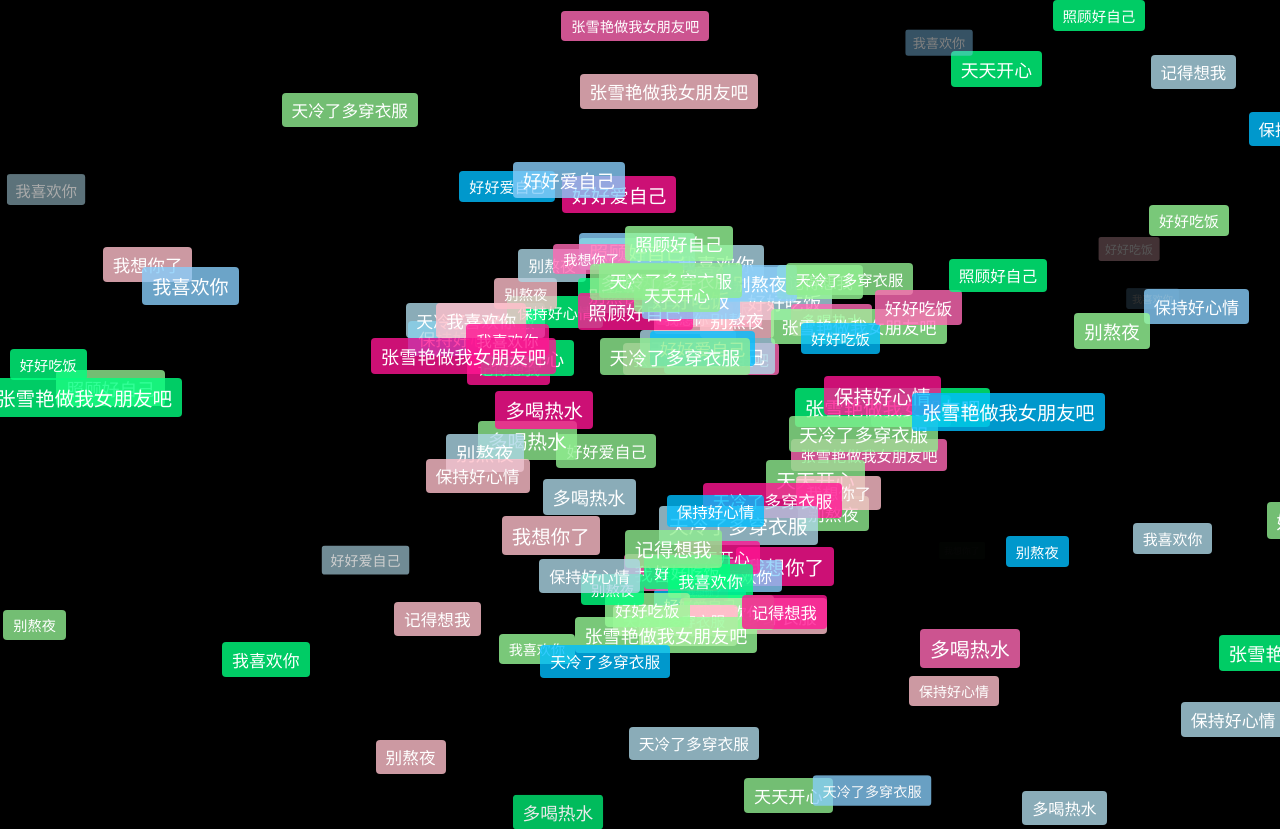
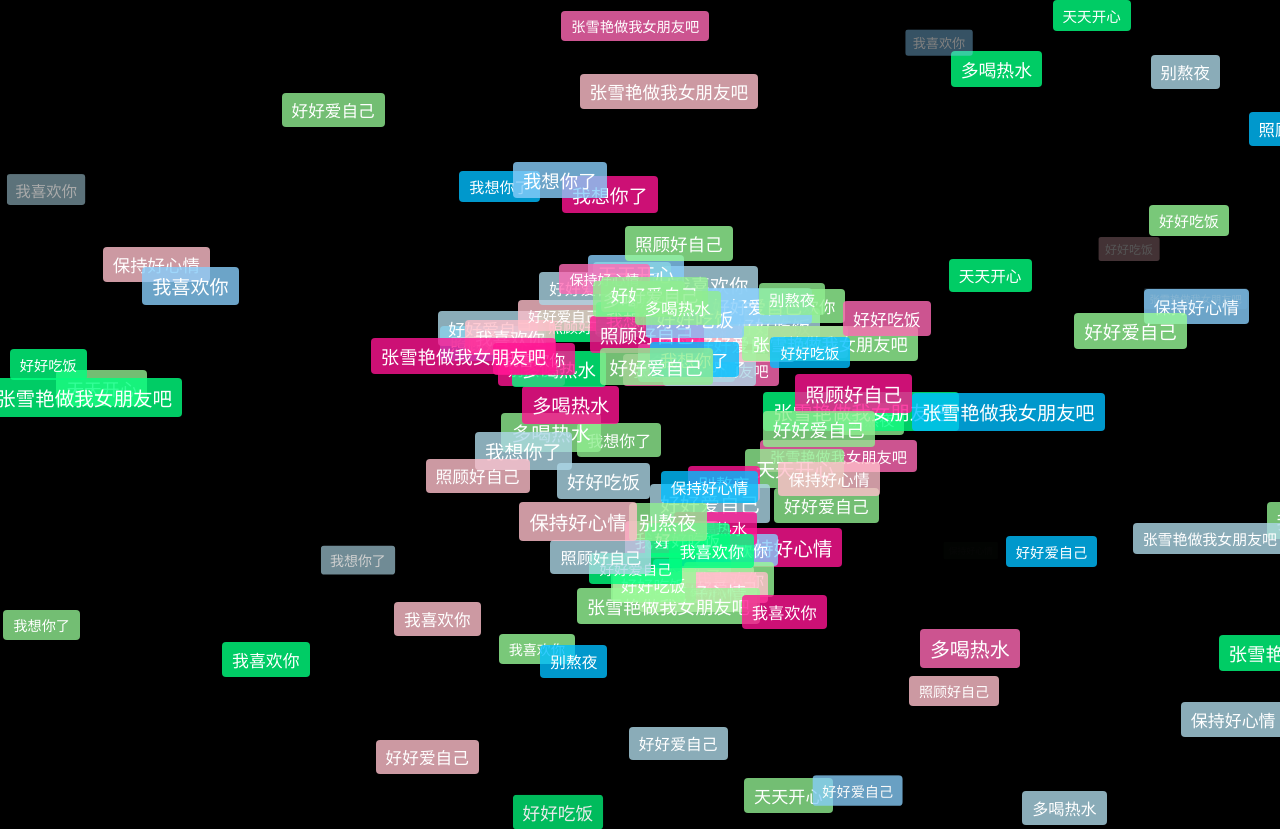
Before and after one commit to lvmukun/Favorite-mistake, a plain HTML site: page index.html in a window 1280 px wide. Shown: the top 829 px of the page. Drawn offline with Linux system fonts and the light colour scheme; animation ran at ten frames a second.

Commit message:
Update index.html
测试修改

```diff
--- a/index.html
+++ b/index.html
@@ -37,7 +37,7 @@
         const texts = [
             "好好吃饭", "多喝热水", "天天开心", "照顾好自己",
             "保持好心情", "我想你了", "好好爱自己", "别熬夜",
-            "天冷了多穿衣服", "记得想我", "我喜欢你", "张雪艳做我女朋友吧"
+            "我喜欢你", "张雪艳做我女朋友吧"
         ];
 
         // 颜色列表
@@ -88,7 +88,7 @@
         // 初始化爱心标签
         const centerX = window.innerWidth / 2;
         const centerY = window.innerHeight / 2;
-        const heartPoints = generateHeartPoints(centerX, centerY, 12);
+        const heartPoints = generateHeartPoints(centerX, centerY, 10);
         heartPoints.forEach(point => {
             const text = texts[Math.floor(Math.random() * texts.length)];
             const color = colors[Math.floor(Math.random() * colors.length)];
```
